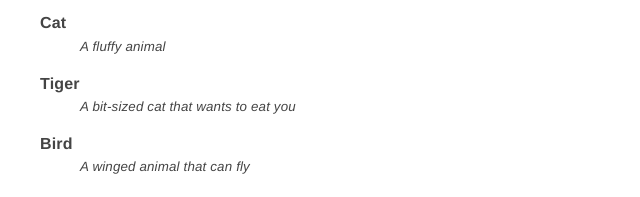
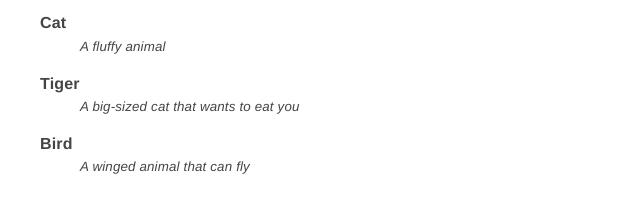
Before and after one commit to insomnux/html-tags-dummy, a plain HTML site: page index.html in a window 1280 px wide. Shown: the part 4229-4426 px from the top of the page, 0-640 px from the left. Drawn offline with Linux system fonts and the light colour scheme.

Commit message:
minor typo and changed font-family

```diff
--- a/index.html
+++ b/index.html
@@ -201,7 +201,7 @@ done</code></pre>
   <dt>Cat</dt>
   <dd>A fluffy animal</dd>
   <dt>Tiger</dt>
-  <dd>A bit-sized cat that wants to eat you</dd>
+  <dd>A big-sized cat that wants to eat you</dd>
   <dt>Bird</dt>
   <dd>A winged animal that can fly</dd>
 </dl>
--- a/style.css
+++ b/style.css
@@ -31,7 +31,7 @@ html {
 
 body{
   color: #444;
-  font-family: "Helvetica", "Verdana", "Liberation Sans", sans-serif;
+  font-family: "Helvetica Neue", Helvetica, Arial, sans-serif;
   font-size: 1.6em;
   font-weight: 300;
   letter-spacing: .01em;
```
